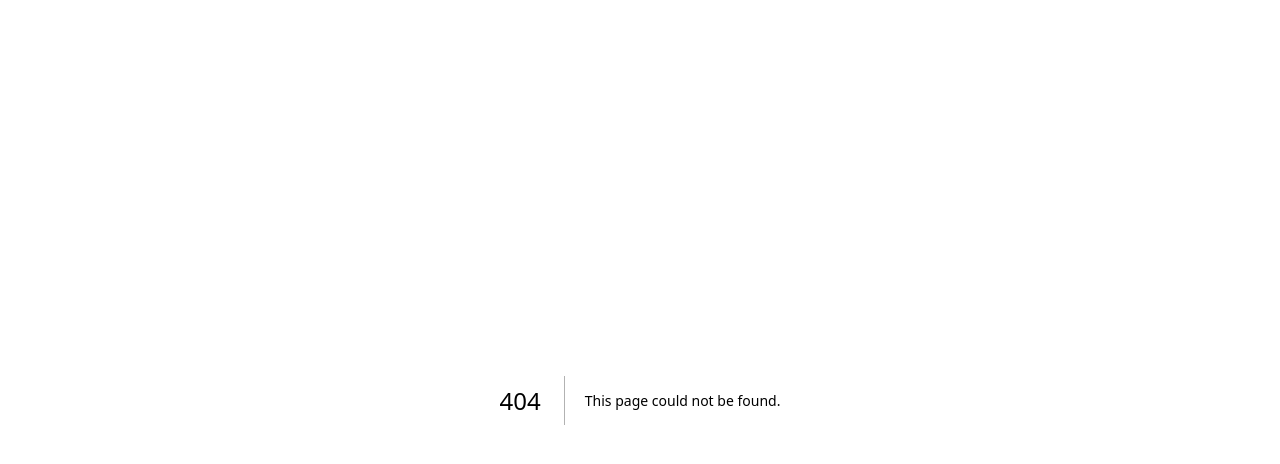
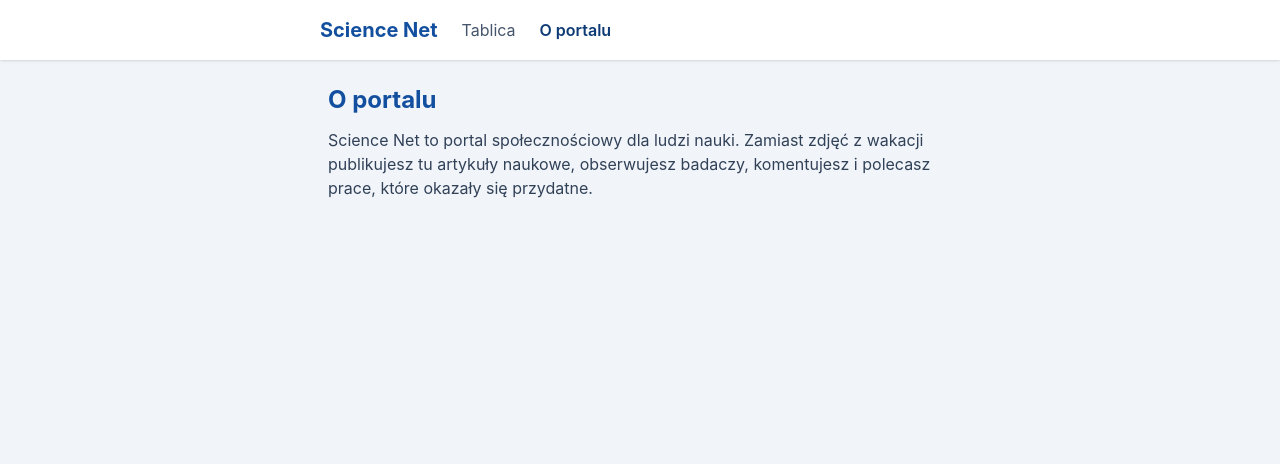
Before and after one commit to gsynlogia/science-net-next-fastapi, a Next.js app in the folder frontend/: page /about in a window 1280 px wide. Before the commit this address had no page. Shown: the top 464 px of the page. Built offline with nearby package versions, Linux system fonts and the light colour scheme.

Commit message:
Krok 11: Routing w App Router — nawigacja i układ wspólny

```diff
--- /dev/null
+++ b/frontend/src/app/about/page.tsx
@@ -0,0 +1,18 @@
+import type { Metadata } from "next";
+
+export const metadata: Metadata = {
+  title: "O portalu — Science Net",
+};
+
+export default function AboutPage() {
+  return (
+    <main className="mx-auto max-w-2xl p-6">
+      <h1 className="text-2xl font-bold text-brand-600">O portalu</h1>
+      <p className="mt-3 text-slate-700">
+        Science Net to portal społecznościowy dla ludzi nauki. Zamiast zdjęć z wakacji publikujesz
+        tu artykuły naukowe, obserwujesz badaczy, komentujesz i polecasz prace, które okazały się
+        przydatne.
+      </p>
+    </main>
+  );
+}
--- a/frontend/src/app/layout.tsx
+++ b/frontend/src/app/layout.tsx
@@ -1,5 +1,6 @@
 import type { Metadata } from "next";
 import type { ReactNode } from "react";
+import { Navbar } from "@/components/Navbar";
 import "./globals.css";
 
 export const metadata: Metadata = {
@@ -10,7 +11,10 @@ export const metadata: Metadata = {
 export default function RootLayout({ children }: { children: ReactNode }) {
   return (
     <html lang="pl">
-      <body className="min-h-screen">{children}</body>
+      <body className="min-h-screen">
+        <Navbar />
+        {children}
+      </body>
     </html>
   );
 }
--- a/frontend/src/app/page.tsx
+++ b/frontend/src/app/page.tsx
@@ -5,8 +5,7 @@ export default function HomePage() {
   const newestFirst = [...MOCK_ARTICLES].sort((a, b) => b.id - a.id);
   return (
     <main className="mx-auto max-w-2xl p-6">
-      <h1 className="text-3xl font-bold text-brand-600">Science Net</h1>
-      <p className="mt-2 mb-6 text-slate-600">Portal społecznościowy dla ludzi nauki.</p>
+      <h1 className="mb-4 text-2xl font-bold text-slate-900">Tablica</h1>
       <FeedView articles={newestFirst} />
     </main>
   );
--- /dev/null
+++ b/frontend/src/components/Navbar.tsx
@@ -0,0 +1,32 @@
+"use client";
+
+import Link from "next/link";
+import { usePathname } from "next/navigation";
+
+const NAV_LINKS = [
+  { href: "/", label: "Tablica" },
+  { href: "/about", label: "O portalu" },
+] as const;
+
+export function Navbar() {
+  const pathname = usePathname();
+
+  return (
+    <header className="bg-white shadow-sm">
+      <nav className="mx-auto flex max-w-2xl items-center gap-6 p-4">
+        <Link href="/" className="text-xl font-bold text-brand-600">
+          Science Net
+        </Link>
+        {NAV_LINKS.map((link) => (
+          <Link
+            key={link.href}
+            href={link.href}
+            className={pathname === link.href ? "font-semibold text-brand-700" : "text-slate-600"}
+          >
+            {link.label}
+          </Link>
+        ))}
+      </nav>
+    </header>
+  );
+}
```
